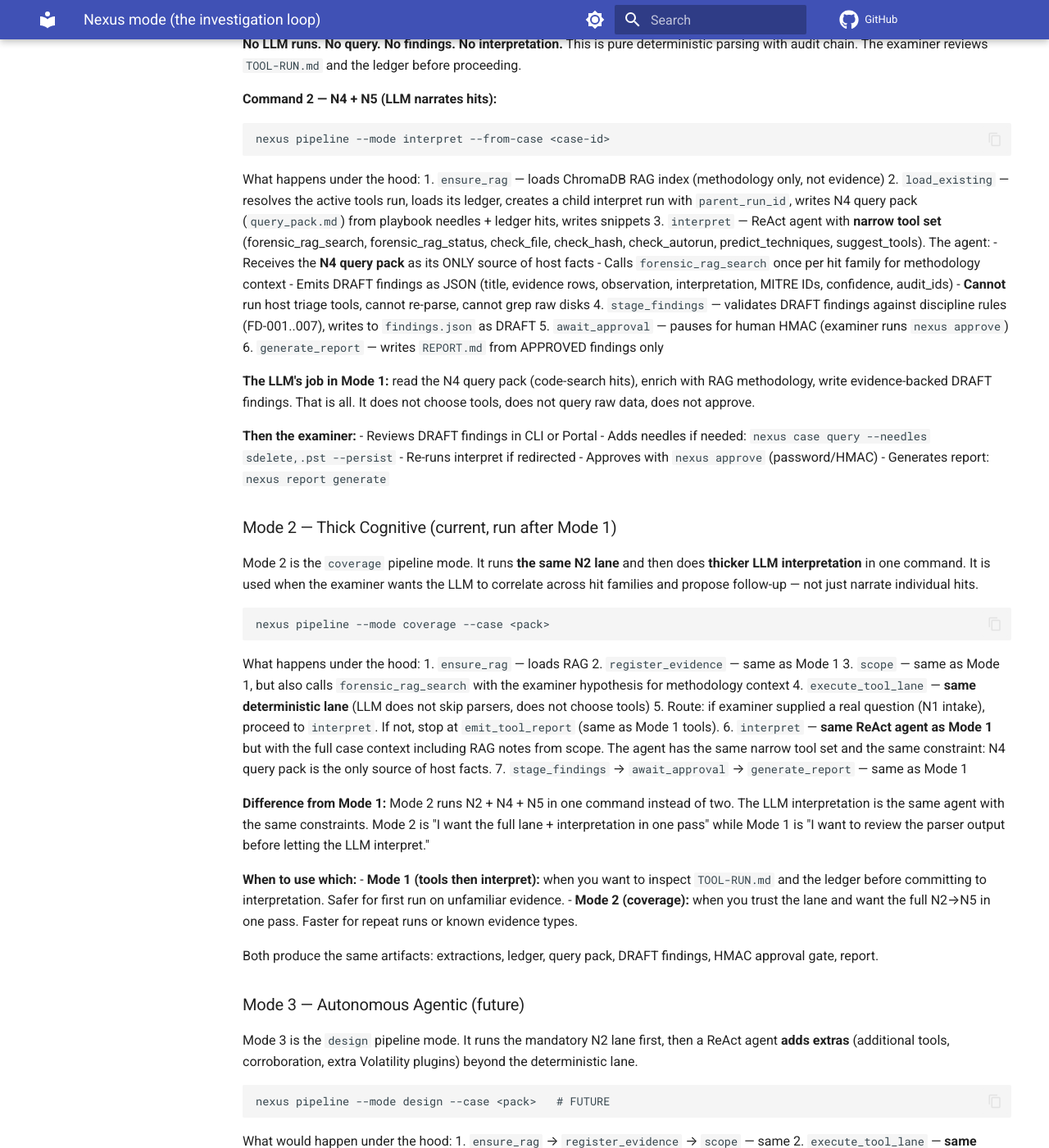
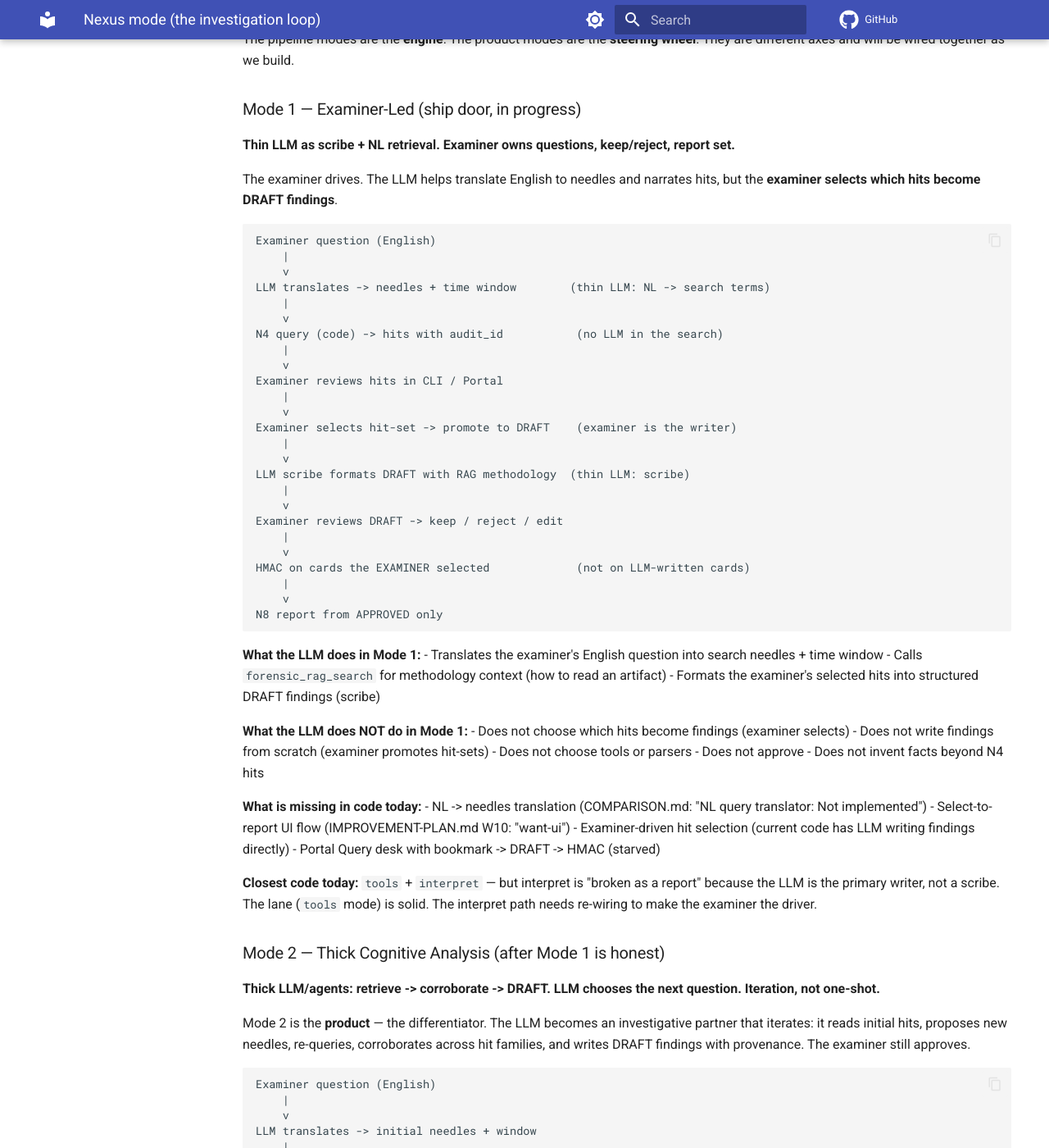
Before and after one commit to Ganron007/DFIR-Nexus, an MkDocs documentation site: the page built from Docs/NEXUS-MODE.md, in a window 1280 px wide and 1400 px high, scrolled down 3103 px. Shown: the whole window at 82% size. Built offline with MkDocs 1.6.1 and Material for MkDocs 9.7.7, drawn with Linux system fonts in a browser that asks for light colours; comment, search, counter and statistics services are not loaded; some of the changed text lies outside the part shown.

Commit message:
docs: rewrite Mode 1/2/3 as product plan, not code description
Mode 1/2/3 are product modes (LLM autonomy axis), not pipeline modes
(tools/interpret/coverage/design — implementation axis). Previous
documentation conflated them.

Mode 1 (examiner-led, ship door): thin LLM as scribe + NL retrieval.
Examiner selects hits, promotes to DRAFT, HMAC on examiner-selected cards.
Code gap: NL->needles not implemented, select-to-report not built, LLM is
currently primary writer not scribe.

Mode 2 (thick cognitive, after Mode 1): LLM chooses next question,
iterates queries, corroborates across hit families, writes DRAFTs.
Code gap: no iterative loop, no cross-family corroboration, too thin.

Mode 3 (full agentic, future): agents choose MCP tools, one HMAC on case
file. Absorbs old plan last. Not the live pipeline.

Documented honest gaps between plan and code per OLD-VS-NEW section 7.1
and IMPROVEMENT-PLAN live backlog.

````diff
--- a/Docs/NEXUS-MODE.md
+++ b/Docs/NEXUS-MODE.md
@@ -104,151 +104,220 @@ Do not put live IR behind a browser. Do not skip Register because the Portal can
 ## Mode 1 / 2 / 3 — three doors, one spine, one case
 
 The N1–N8 spine is identical in all three modes. The difference is **how much
-of the spine runs in one command** and **how much autonomy the LLM has**.
-Mode 1 and Mode 2 are the current ship targets — they are run **sequentially**
-on the same case. Mode 3 is future.
+autonomy the LLM has** and **who writes the findings**. Mode 1 and Mode 2 are
+the current ship targets — they are run **sequentially** on the same case.
+Mode 3 is future and will absorb the best of the old plan last.
 
-### Mode 1 — Examiner-Led (current, run first)
+> **Honest status:** The old plan (Mode 3 agentic) was never wired properly
+> and failed. v2 builds Mode 1 first, Mode 2 second, Mode 3 last. The
+> pipeline modes that exist in code today (`tools` / `interpret` / `coverage`
+> / `design`) are **implementation scaffolding**, not the product modes.
+> They will be re-wired as we test against real cases. Do not treat the
+> current code as the finished Mode 1/2/3 behavior.
 
-Mode 1 is **two CLI commands** run in sequence on the same case. The LLM
-only runs in the second command, and only to narrate N4 hits.
+### The two axes (do not confuse them)
 
-**Command 1 — N2 (no LLM):**
+| Axis | What it means |
+|------|---------------|
+| **Pipeline mode** (`tools` / `interpret` / `coverage` / `design`) | How the LangGraph runs — which nodes execute, in what order. Implementation detail. |
+| **Product mode** (Mode 1 / 2 / 3) | How much LLM autonomy the examiner allows — who chooses questions, who writes findings, who selects hits. Product behavior. |
+
+The pipeline modes are the **engine**. The product modes are the **steering
+wheel**. They are different axes and will be wired together as we build.
+
+### Mode 1 — Examiner-Led (ship door, in progress)
+
+**Thin LLM as scribe + NL retrieval. Examiner owns questions, keep/reject,
+report set.**
+
+The examiner drives. The LLM helps translate English to needles and narrates
+hits, but the **examiner selects which hits become DRAFT findings**.
 
 ```
-nexus pipeline --mode tools --case <pack>
+Examiner question (English)
+    |
+    v
+LLM translates -> needles + time window        (thin LLM: NL -> search terms)
+    |
+    v
+N4 query (code) -> hits with audit_id           (no LLM in the search)
+    |
+    v
+Examiner reviews hits in CLI / Portal
+    |
+    v
+Examiner selects hit-set -> promote to DRAFT    (examiner is the writer)
+    |
+    v
+LLM scribe formats DRAFT with RAG methodology  (thin LLM: scribe)
+    |
+    v
+Examiner reviews DRAFT -> keep / reject / edit
+    |
+    v
+HMAC on cards the EXAMINER selected             (not on LLM-written cards)
+    |
+    v
+N8 report from APPROVED only
 ```
 
-What happens under the hood:
-1. `register_evidence` — registers the pack, creates immutable run, records
-   SHA-256 + audit_ids
-2. `scope` — surveys available evidence (artifact types, hosts)
-3. `execute_tool_lane` — runs ALL applicable binary parsers (Hayabusa, Suzaku,
-   Chainsaw, EvtxECmd, PECmd, MFTECmd, RECmd, etc.) + ingests pre-collected
-   host logs (VR JSON, KAPE CSV, Kansa, UAC, journalctl). Each tool gets
-   `audit_id`. Writes CSVs to `runs/<run_id>/extractions/`. Writes
-   `_tool_lane_ledger.json` (OK/FAIL/SKIP per tool). Writes
-   `_artifact_completeness.json`.
-4. `emit_tool_report` — writes `TOOL-RUN.md` (human-readable summary of what
-   ran, what skipped, what failed)
+**What the LLM does in Mode 1:**
+- Translates the examiner's English question into search needles + time window
+- Calls `forensic_rag_search` for methodology context (how to read an artifact)
+- Formats the examiner's selected hits into structured DRAFT findings (scribe)
 
-**No LLM runs. No query. No findings. No interpretation.** This is pure
-deterministic parsing with audit chain. The examiner reviews `TOOL-RUN.md`
-and the ledger before proceeding.
+**What the LLM does NOT do in Mode 1:**
+- Does not choose which hits become findings (examiner selects)
+- Does not write findings from scratch (examiner promotes hit-sets)
+- Does not choose tools or parsers
+- Does not approve
+- Does not invent facts beyond N4 hits
 
-**Command 2 — N4 + N5 (LLM narrates hits):**
+**What is missing in code today:**
+- NL -> needles translation (COMPARISON.md: "NL query translator: Not implemented")
+- Select-to-report UI flow (IMPROVEMENT-PLAN.md W10: "want-ui")
+- Examiner-driven hit selection (current code has LLM writing findings directly)
+- Portal Query desk with bookmark -> DRAFT -> HMAC (starved)
+
+**Closest code today:** `tools` + `interpret` — but interpret is "broken as a
+report" because the LLM is the primary writer, not a scribe. The lane
+(`tools` mode) is solid. The interpret path needs re-wiring to make the
+examiner the driver.
+
+### Mode 2 — Thick Cognitive Analysis (after Mode 1 is honest)
+
+**Thick LLM/agents: retrieve -> corroborate -> DRAFT. LLM chooses the next
+question. Iteration, not one-shot.**
+
+Mode 2 is the **product** — the differentiator. The LLM becomes an
+investigative partner that iterates: it reads initial hits, proposes new
+needles, re-queries, corroborates across hit families, and writes DRAFT
+findings with provenance. The examiner still approves.
 
 ```
-nexus pipeline --mode interpret --from-case <case-id>
+Examiner question (English)
+    |
+    v
+LLM translates -> initial needles + window
+    |
+    v
+N4 query (code) -> initial hits
+    |
+    v
+LLM analyzes hits -> proposes NEW needles        (thick LLM: chooses next question)
+    |
+    v
+N4 query again with new needles -> more hits     (ITERATION — not one-shot)
+    |
+    v
+LLM corroborates across hit families            (thick LLM: cross-family)
+    |  (e.g. Prefetch .exe + LNK + USN journal + RDP cache -> one story)
+    v
+LLM writes DRAFT findings with audit_ids        (LLM is the writer here)
+    |
+    v
+Examiner reviews DRAFT -> keep / reject / redirect
+    |
+    v
+HMAC on agent DRAFTs (no self-approve)           (examiner still gates)
+    |
+    v
+N8 report from APPROVED only
 ```
 
-What happens under the hood:
-1. `ensure_rag` — loads ChromaDB RAG index (methodology only, not evidence)
-2. `load_existing` — resolves the active tools run, loads its ledger, creates
-   a child interpret run with `parent_run_id`, writes N4 query pack
-   (`query_pack.md`) from playbook needles + ledger hits, writes snippets
-3. `interpret` — ReAct agent with **narrow tool set** (forensic_rag_search,
-   forensic_rag_status, check_file, check_hash, check_autorun,
-   predict_techniques, suggest_tools). The agent:
-   - Receives the **N4 query pack** as its ONLY source of host facts
-   - Calls `forensic_rag_search` once per hit family for methodology context
-   - Emits DRAFT findings as JSON (title, evidence rows, observation,
-     interpretation, MITRE IDs, confidence, audit_ids)
-   - **Cannot** run host triage tools, cannot re-parse, cannot grep raw disks
-4. `stage_findings` — validates DRAFT findings against discipline rules
-   (FD-001..007), writes to `findings.json` as DRAFT
-5. `await_approval` — pauses for human HMAC (examiner runs `nexus approve`)
-6. `generate_report` — writes `REPORT.md` from APPROVED findings only
+**What the LLM does in Mode 2:**
+- Everything from Mode 1, PLUS:
+- Chooses the next question based on initial hits
+- Proposes new needles and re-queries (iterative loop)
+- Corroborates across hit families (Prefetch + LNK + USN + RDP -> one story)
+- Writes DRAFT findings directly (LLM is the writer in Mode 2)
+- Applies FD-006 corroboration rules (single-source stays LOW)
 
-**The LLM's job in Mode 1:** read the N4 query pack (code-search hits),
-enrich with RAG methodology, write evidence-backed DRAFT findings. That is
-all. It does not choose tools, does not query raw data, does not approve.
+**What the LLM does NOT do in Mode 2:**
+- Does not choose tools or parsers (N2 lane is still deterministic)
+- Does not approve (examiner HMAC)
+- Does not invent facts beyond N4 hits
 
-**Then the examiner:**
-- Reviews DRAFT findings in CLI or Portal
-- Adds needles if needed: `nexus case query --needles sdelete,.pst --persist`
-- Re-runs interpret if redirected
-- Approves with `nexus approve` (password/HMAC)
-- Generates report: `nexus report generate`
+**What is missing in code today:**
+- Iterative query loop (current interpret runs once, not iteratively)
+- Cross-family corroboration logic (current interpret is one-shot per family)
+- LLM choosing next question (current interpret receives a static query pack)
+- "Too thin" per OLD-VS-NEW.md section 7.1
 
-### Mode 2 — Thick Cognitive (current, run after Mode 1)
+**Closest code today:** `coverage` / `design` hunt — but "too thin." The
+hunt agent adds extras after the lane but does not iterate on queries.
 
-Mode 2 is the `coverage` pipeline mode. It runs **the same N2 lane** and
-then does **thicker LLM interpretation** in one command. It is used when
-the examiner wants the LLM to correlate across hit families and propose
-follow-up — not just narrate individual hits.
+### Mode 3 — Full Agentic (future, absorbs old plan last)
+
+**Agents also choose MCP tools. Same analysis loop as Mode 2. One HMAC on
+the case file.**
+
+Mode 3 is the old plan done right. A ReAct agent drives tool selection, runs
+the lane, adds extras, iterates on queries, corroborates, and writes DRAFTs.
+The examiner gives one HMAC at the end on the case file, not per-finding.
 
 ```
-nexus pipeline --mode coverage --case <pack>
+Examiner question (English)
+    |
+    v
+Agent loads playbooks autonomously
+    |
+    v
+Agent runs mandatory N2 lane first                  (cannot skip the lane)
+    |
+    v
+Agent adds extras (carve, extra Volatility, additional parsers)
+    |  (only for SKIP'd artifacts or playbook extras — not instead of lane)
+    v
+Agent iterates: query -> analyze -> propose needles -> re-query
+    |
+    v
+Agent corroborates across all hit families
+    |
+    v
+Agent writes DRAFT findings with full provenance
+    |
+    v
+Examiner reviews case file -> ONE HMAC              (not per-finding)
+    |
+    v
+N8 report from APPROVED only
 ```
 
-What happens under the hood:
-1. `ensure_rag` — loads RAG
-2. `register_evidence` — same as Mode 1
-3. `scope` — same as Mode 1, but also calls `forensic_rag_search` with the
-   examiner hypothesis for methodology context
-4. `execute_tool_lane` — **same deterministic lane** (LLM does not skip
-   parsers, does not choose tools)
-5. Route: if examiner supplied a real question (N1 intake), proceed to
-   `interpret`. If not, stop at `emit_tool_report` (same as Mode 1 tools).
-6. `interpret` — **same ReAct agent as Mode 1** but with the full case
-   context including RAG notes from scope. The agent has the same narrow
-   tool set and the same constraint: N4 query pack is the only source of
-   host facts.
-7. `stage_findings` → `await_approval` → `generate_report` — same as Mode 1
+**What the agent does in Mode 3:**
+- Everything from Mode 2, PLUS:
+- Chooses which MCP tools to run (but mandatory lane first, then extras)
+- May ingest network logs and re-run N4->N8 autonomously
+- Full autonomous investigation with audit chain
 
-**Difference from Mode 1:** Mode 2 runs N2 + N4 + N5 in one command instead
-of two. The LLM interpretation is the same agent with the same constraints.
-Mode 2 is "I want the full lane + interpretation in one pass" while Mode 1
-is "I want to review the parser output before letting the LLM interpret."
+**What the agent does NOT do in Mode 3:**
+- Does not skip the mandatory lane (FAIL is not papered over)
+- Does not self-approve (one HMAC from the examiner at the end)
 
-**When to use which:**
-- **Mode 1 (tools then interpret):** when you want to inspect `TOOL-RUN.md`
-  and the ledger before committing to interpretation. Safer for first run
-  on unfamiliar evidence.
-- **Mode 2 (coverage):** when you trust the lane and want the full
-  N2→N5 in one pass. Faster for repeat runs or known evidence types.
-
-Both produce the same artifacts: extractions, ledger, query pack, DRAFT
-findings, HMAC approval gate, report.
-
-### Mode 3 — Autonomous Agentic (future)
-
-Mode 3 is the `design` pipeline mode. It runs the mandatory N2 lane first,
-then a ReAct agent **adds extras** (additional tools, corroboration, extra
-Volatility plugins) beyond the deterministic lane.
-
-```
-nexus pipeline --mode design --case <pack>   # FUTURE
-```
-
-What would happen under the hood:
-1. `ensure_rag` → `register_evidence` → `scope` — same
-2. `execute_tool_lane` — **same mandatory lane** (agent cannot skip it)
-3. `hunt` — ReAct agent with **wider tool set** (run_command,
-   run_windows_command, forensic_rag_search, check_file, check_hash,
-   check_autorun, ingest_auto, analyze_gaps, predict_techniques,
-   deobfuscate_command, check_kev). The agent:
-   - Runs RAG searches for playbook corroboration (data staging, USB, cloud)
-   - MAY run additional `run_windows_command` / `run_command` only for
-     artifacts the ledger SKIP'd as PRESENT_NO_PARSER or playbook extras
-   - MUST NOT re-run parsers that already OK'd
-   - MUST NOT paper over a FAIL by omitting the parser
-4. `interpret` — same N5 interpretation on combined lane + hunt hits
-5. `stage_findings` → `await_approval` → `generate_report` — same
-
-**Key constraint:** The agent runs the lane first, then adds. It cannot
-replace the lane with its own tool selection. N6 is still human HMAC.
+**What is missing in code today:**
+- Not the live pipeline. `design` mode runs the lane + hunt extras, but
+  true Mode 3 is "LLM clients call MCP" — not the current LangGraph.
+- Will absorb the best of the old plan's agentic work when built.
 
 ### What stays constant across all modes
 
 - Same `case_id`, same immutable runs, same audit chain
 - Same N2 deterministic lane (parsers always run; agent can add, not skip)
-- Same N4 code search (no LLM grep of raw disks)
+- Same N4 code search (no LLM grep of raw disks; query is a tool with caps)
 - Same N6 human HMAC approval (no auto-approve in any mode)
 - Same N8 template from APPROVED only (no new facts)
 - Same ingest boundary (network/SIEM/cloud/EDR, not direct host)
 - Same detection timing (after N8, not before)
+- HMAC / FD-001..007 / AI-cannot-approve: **no compromise** in any mode
+
+### Build order
+
+1. **Mode 1** — examiner-led query desk: NL -> needles -> hits -> examiner
+   selects -> DRAFT -> HMAC -> report. Ship door.
+2. **Mode 2** — thick analysis: LLM iterates, corroborates, writes DRAFTs.
+   Product differentiator. After Mode 1 is honest.
+3. **Mode 3** — full agentic: agents choose tools, one HMAC on case file.
+   Future. Absorbs old plan last.
 
 ## Product flow (canonical)
 
````
